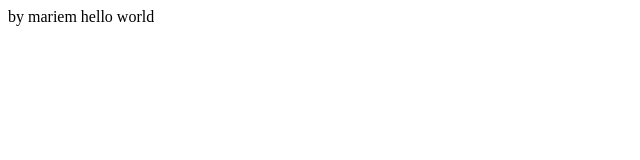
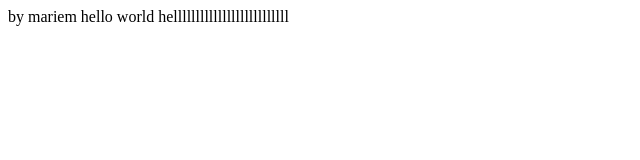
Before and after one commit to masterhady/intake46, a plain HTML site: page home_page.html in a window 1280 px wide. Shown: the whole page, without its empty margins (0-640 px from the left). Drawn offline with Linux system fonts and the light colour scheme.

```diff
--- a/home_page.html
+++ b/home_page.html
@@ -8,5 +8,6 @@
 <body>
     by mariem
     hello world
+    hellllllllllllllllllllllllll
 </body>
 </html>
```
Also changed, not shown: 1 other file.
